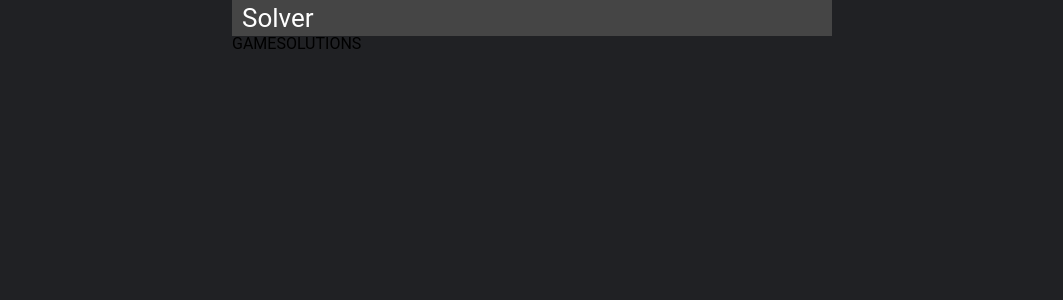
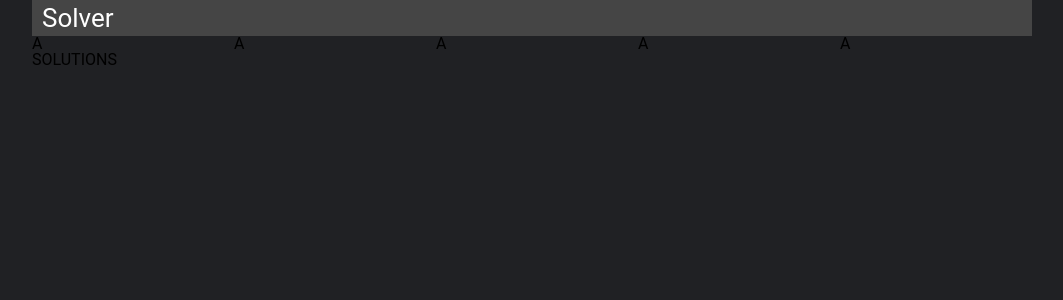
Before and after one commit to samwaters/solver, a React app: page / in a window 1280 px wide. Shown: the top 300 px of the page, without its empty margins (108-1171 px from the left). Built offline with nearby package versions, Linux system fonts and the light colour scheme; the HTML template or start-up script is replaced by a standard one.

Commit message:
Start of structure

```diff
--- a/src/app.tsx
+++ b/src/app.tsx
@@ -2,7 +2,7 @@ import * as React from 'react'
 import styled, { createGlobalStyle, ThemeProvider } from 'styled-components'
 import { Reset } from 'styled-reset'
 import { ErrorBoundary } from 'components/ErrorBoundary/errorboundary'
-import { Game } from 'components/Game/game'
+import { KnownLetters } from 'components/KnownLetters/knownletters'
 import { Solutions } from 'components/Solutions/solutions'
 import { Theme, theme } from 'theme/theme'
 import { Header } from 'components/Header/header'
@@ -20,10 +20,14 @@ const Container = styled.div`
   display: flex;
   flex-direction: column;
   margin: 0 auto;
-  max-width: 600px;
-  @media(max-width: 600px) {
+  max-width: 1000px;
+  @media(max-width: 1000px) {
     flex-direction: row;
   }
+`
+
+const Section = styled.div`
+
 `
 
 export const App = () => <ThemeProvider theme={theme}>
@@ -32,7 +36,7 @@ export const App = () => <ThemeProvider theme={theme}>
   <ErrorBoundary>
     <Container>
       <Header />
-      <Game />
+      <KnownLetters />
       <Solutions />
     </Container>
   </ErrorBoundary>
--- a/src/components/Game/game.tsx
+++ /dev/null
@@ -1,5 +0,0 @@
-import * as React from 'react'
-
-export const Game = () => <>
-  GAME
-</>
--- /dev/null
+++ b/src/components/KnownLetters/knownletters.tsx
@@ -0,0 +1,19 @@
+import * as React from 'react'
+import styled from "styled-components";
+import {Letter} from "components/Letter/letter";
+
+const Container = styled.div`
+  display: grid;
+  gap: 10px;
+  grid-template-columns: repeat(5, 1fr);
+`
+
+export const KnownLetters = () => {
+  return <Container>
+    <Letter />
+    <Letter />
+    <Letter />
+    <Letter />
+    <Letter />
+  </Container>
+}
--- /dev/null
+++ b/src/components/Letter/letter.tsx
@@ -0,0 +1,21 @@
+import * as React from 'react'
+import styled from "styled-components";
+import {useState} from "react";
+
+const LetterContainer = styled.div`
+    background-color: ${props => props.color}
+    height: 100px;
+    width:100px;
+`
+
+export const Letter = () => {
+    const colorMap = {
+        default: "#777c7e",
+        invalid: "#cdb445",
+        valid: "#52ad5b*",
+    }
+    const [value, setValue] = useState("")
+    return <LetterContainer>
+        A
+    </LetterContainer>
+}
```
